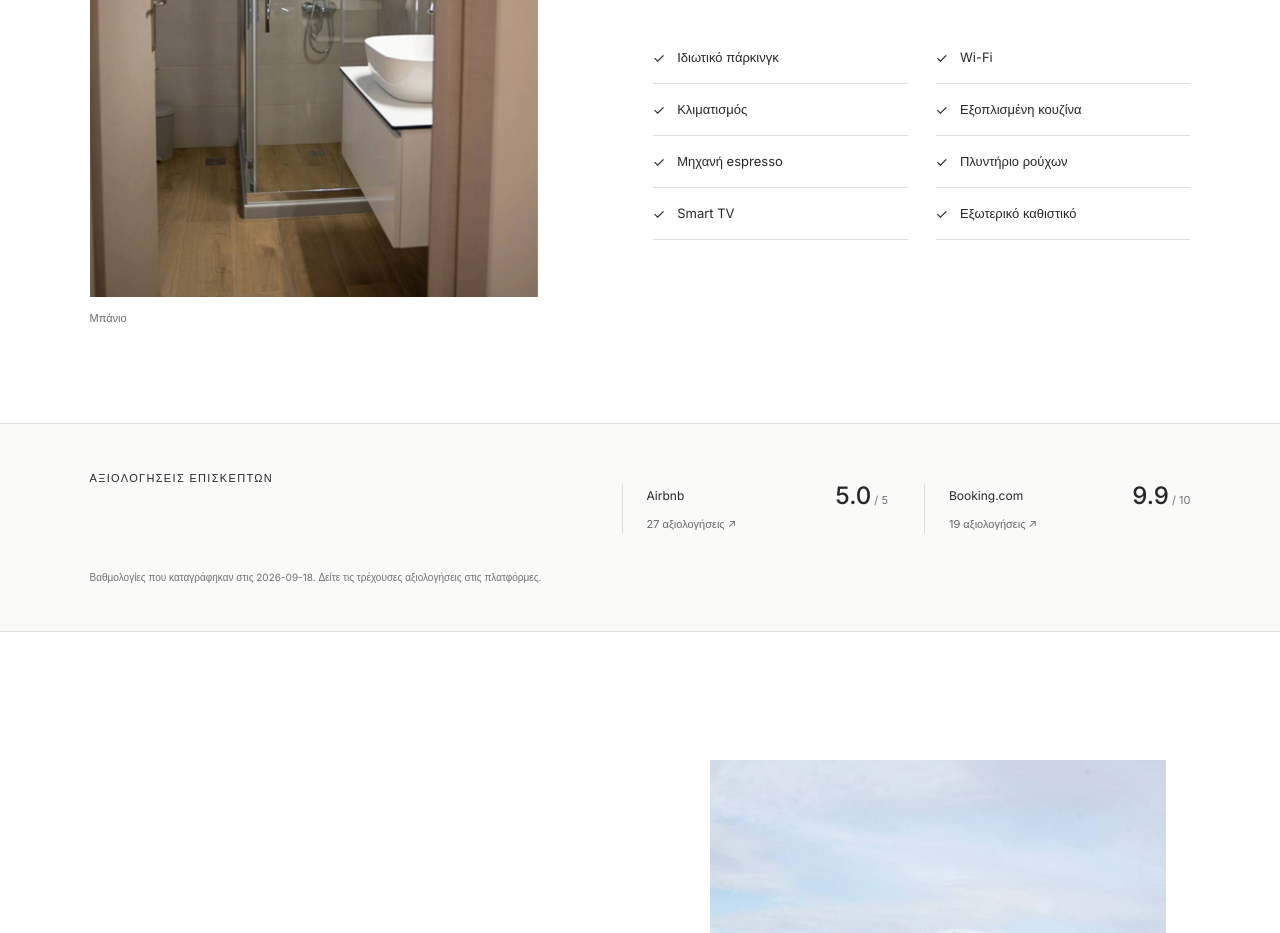
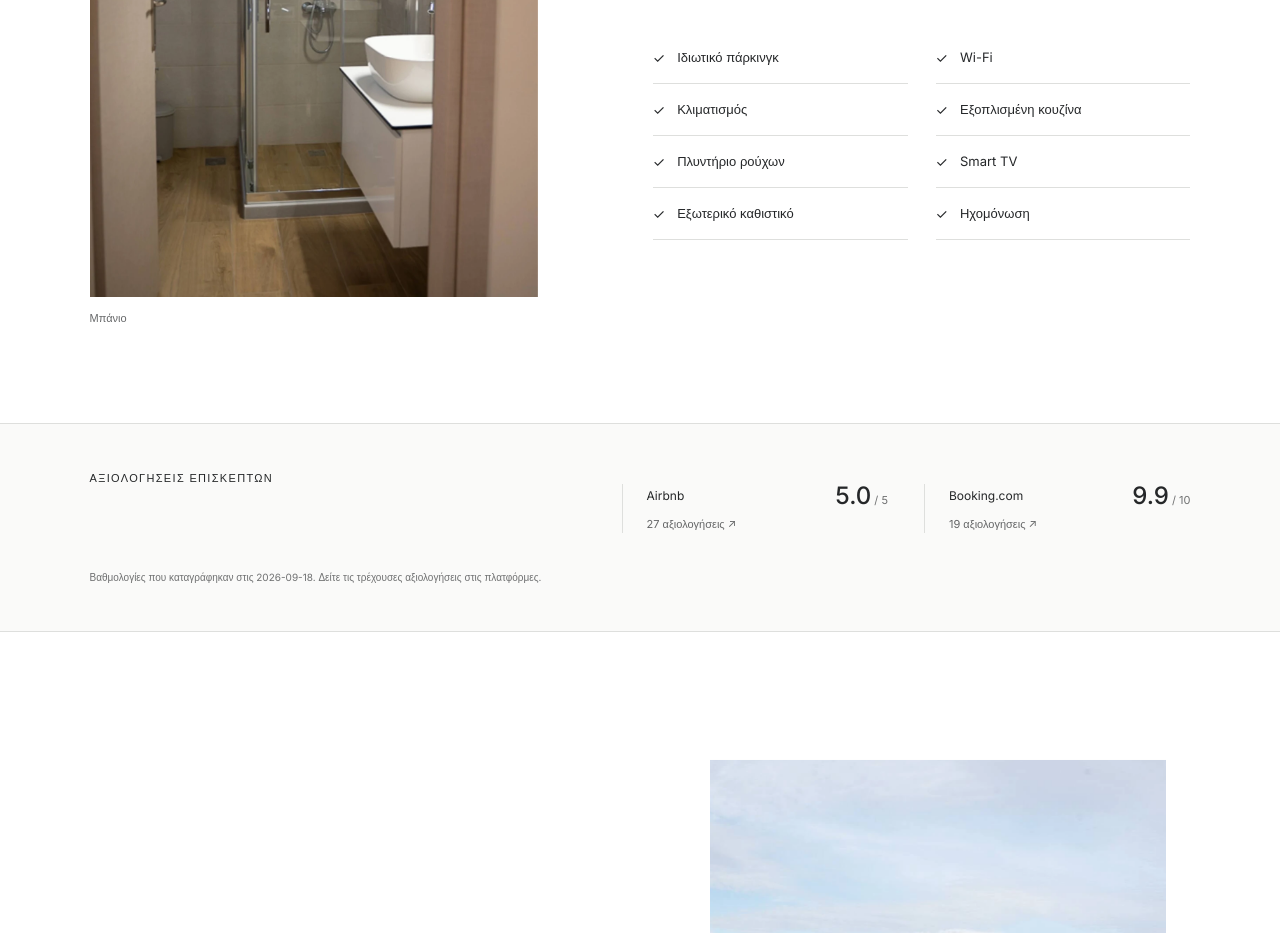
Before and after one commit to Steliosgeox/mastiha-luxury-suites, a Next.js app: page /el in a window 1280 px wide. Shown: the part 8240-9173 px from the top of the page. Built offline with nearby package versions, Linux system fonts and the light colour scheme; no server answers.

Commit message:
copy: keep coffee story unique and simplify amenity language

```diff
--- a/src/content/stay-copy.ts
+++ b/src/content/stay-copy.ts
@@ -6,7 +6,7 @@ const en = {
   roomsEyebrow: "The spaces", roomsTitle: "From morning light\nto lights out.", livingTitle: "A place to come together.", livingBody: "Coffee at the table. A quiet afternoon on the sofa. A living space to return to between days out on the island.", bedroomTitle: "Close the door on the day.", bedroomBody: "Two bedrooms, soft finishes and room to unpack. Take a closer look at each space before you arrive.",
   captions: { living: "Living room", master: "Main bedroom", second: "Second bedroom", bathroom: "Bathroom", terrace: "Terrace" },
   galleryEyebrow: "A closer look", galleryTitle: "Explore every space.", galleryBody: "The rooms, the terrace and the details. Open a photograph to browse the full collection.", galleryOpen: "Open the full gallery", galleryCount: "photographs", zoom: "Zoom in", zoomOut: "Zoom out", fullscreen: "Enter fullscreen", exitFullscreen: "Exit fullscreen", hideThumbs: "Hide thumbnails", showThumbs: "Show thumbnails",
-  amenitiesEyebrow: "Part of the stay", amenitiesTitle: "The everyday,\ntaken care of.", amenitiesBody: "A kitchen for your own meals, coffee for the morning and the practical things that make a longer stay easier.", amenities: ["Private parking", "Wi-Fi", "Air conditioning", "Equipped kitchen", "Espresso machine", "Washing machine", "Smart TVs", "Outdoor seating"],
+  amenitiesEyebrow: "Part of the stay", amenitiesTitle: "The everyday,\ntaken care of.", amenitiesBody: "A kitchen for your own meals, coffee for the morning and the practical things that make a longer stay easier.", amenities: ["Private parking", "Wi-Fi", "Air conditioning", "Equipped kitchen", "Washing machine", "Smart TVs", "Outdoor seating", "Soundproof space"],
   outsideEyebrow: "Outside, a different pace", outsideTitle: "Take your coffee\noutside.", outsideBody: "A terrace for a slow start or a pause at the end of the day.",
   ratingsEyebrow: "Guest reviews", ratingsTitle: "Read it from our guests.", reviews: "reviews", ratingsNote: "Scores recorded {date}. See the booking platforms for current reviews.", readReviews: "Read reviews",
   locationEyebrow: "Vrontados, Chios", locationTitle: "The island starts\nat your doorstep.", locationBody: "The shoreline is approximately {distance} metres away. Plan your arrival using the map, and confirm the meeting point with your host.", maps: "Open Google Maps", directions: "Get directions", mapLoad: "Open the Google Map", mapNote: "Google loads only when you open the map. The pin is tied to the verified Google Place for Mastiha Luxury Suites.", mapTitle: "Mastiha Luxury Suites on Google Maps",
@@ -24,7 +24,7 @@ const el: StayCopy = {
   introEyebrow: "Ένα σπίτι, αποκλειστικά δικό σας", introTitle: "Χώρος για τη διαμονή\nπου σας ταιριάζει.", introBody: "Ένα ιδιωτικό σπίτι στον Βροντάδο, με δύο υπνοδωμάτια, καθιστικό και χώρο για τον δικό σας ρυθμό. Ανοίξτε τις πόρτες, φτιάξτε έναν καφέ και γνωρίστε τη Χίο χωρίς βιασύνη.", areaLabel: "ιδιωτικός χώρος", guestsLabel: "επισκέπτες", bedroomsLabel: "υπνοδωμάτια", photoAction: "Προβολή φωτογραφίας",
   roomsEyebrow: "Οι χώροι", roomsTitle: "Από το πρωινό φως\nμέχρι την ξεκούραση.", livingTitle: "Χώρος για να βρεθείτε μαζί.", livingBody: "Καφές στο τραπέζι. Ένα ήσυχο απόγευμα στον καναπέ. Ένας χώρος για να επιστρέφετε ανάμεσα στις εξορμήσεις στο νησί.", bedroomTitle: "Αφήστε τη μέρα απέξω.", bedroomBody: "Δύο υπνοδωμάτια και χώρος για να τακτοποιηθείτε. Δείτε κάθε δωμάτιο πριν από την άφιξή σας.", captions: { living: "Καθιστικό", master: "Κύριο υπνοδωμάτιο", second: "Δεύτερο υπνοδωμάτιο", bathroom: "Μπάνιο", terrace: "Βεράντα" },
   galleryEyebrow: "Μια πιο κοντινή ματιά", galleryTitle: "Γνωρίστε κάθε χώρο.", galleryBody: "Τα δωμάτια, η βεράντα και οι λεπτομέρειες. Ανοίξτε μια φωτογραφία για να δείτε ολόκληρη τη συλλογή.", galleryOpen: "Δείτε όλες τις φωτογραφίες", galleryCount: "φωτογραφίες", zoom: "Μεγέθυνση", zoomOut: "Σμίκρυνση", fullscreen: "Πλήρης οθόνη", exitFullscreen: "Έξοδος πλήρους οθόνης", hideThumbs: "Απόκρυψη μικρογραφιών", showThumbs: "Εμφάνιση μικρογραφιών",
-  amenitiesEyebrow: "Μέρος της διαμονής", amenitiesTitle: "Τα καθημερινά,\nφροντισμένα.", amenitiesBody: "Κουζίνα για τα γεύματά σας, καφές για το πρωί και όσα κάνουν μια μεγαλύτερη διαμονή ευκολότερη.", amenities: ["Ιδιωτικό πάρκινγκ", "Wi-Fi", "Κλιματισμός", "Εξοπλισμένη κουζίνα", "Μηχανή espresso", "Πλυντήριο ρούχων", "Smart TV", "Εξωτερικό καθιστικό"],
+  amenitiesEyebrow: "Μέρος της διαμονής", amenitiesTitle: "Τα καθημερινά,\nφροντισμένα.", amenitiesBody: "Κουζίνα για τα γεύματά σας, καφές για το πρωί και όσα κάνουν μια μεγαλύτερη διαμονή ευκολότερη.", amenities: ["Ιδιωτικό πάρκινγκ", "Wi-Fi", "Κλιματισμός", "Εξοπλισμένη κουζίνα", "Πλυντήριο ρούχων", "Smart TV", "Εξωτερικό καθιστικό", "Ηχομόνωση"],
   outsideEyebrow: "Έξω, ένας άλλος ρυθμός", outsideTitle: "Πάρτε τον καφέ σας\nστη βεράντα.", outsideBody: "Για ένα ήρεμο ξεκίνημα ή μια παύση στο τέλος της ημέρας.", ratingsEyebrow: "Αξιολογήσεις επισκεπτών", ratingsTitle: "Διαβάστε τις εμπειρίες τους.", reviews: "αξιολογήσεις", ratingsNote: "Βαθμολογίες που καταγράφηκαν στις {date}. Δείτε τις τρέχουσες αξιολογήσεις στις πλατφόρμες.", readReviews: "Δείτε τις αξιολογήσεις",
   locationEyebrow: "Βροντάδος, Χίος", locationTitle: "Το νησί ξεκινά\nστην πόρτα σας.", locationBody: "Η ακτή βρίσκεται περίπου {distance} μέτρα μακριά. Σχεδιάστε την άφιξή σας με τον χάρτη και επιβεβαιώστε το σημείο συνάντησης με τον οικοδεσπότη.", maps: "Άνοιγμα Google Maps", directions: "Οδηγίες διαδρομής", mapLoad: "Άνοιγμα Google Map", mapNote: "Η Google φορτώνεται μόνο όταν ανοίξετε τον χάρτη. Η καρφίτσα συνδέεται με το επαληθευμένο Google Place του Mastiha Luxury Suites.", mapTitle: "Mastiha Luxury Suites στο Google Maps",
   faqEyebrow: "Πριν από την άφιξη", faqTitle: "Μερικές χρήσιμες λεπτομέρειες.", faqs: [
@@ -40,7 +40,7 @@ const tr: StayCopy = {
   introEyebrow: "Tamamen size ait bir ev", introTitle: "Kendi ritminizde\nkonaklayın.", introBody: "Vrontados'ta iki yatak odası ve bir oturma odası bulunan özel bir ev. Kapıları açın, kahvenizi hazırlayın ve Sakız Adası'nı kendi ritminizde keşfedin.", areaLabel: "özel alan", guestsLabel: "misafir", bedroomsLabel: "yatak odası", photoAction: "Fotoğrafı görüntüle",
   roomsEyebrow: "Alanlar", roomsTitle: "Sabah ışığından\ngece huzuruna.", livingTitle: "Bir araya gelmek için.", livingBody: "Masada kahve, kanepede sakin bir öğleden sonra. Adadaki gezileriniz arasında dönebileceğiniz bir yaşam alanı.", bedroomTitle: "Günü geride bırakın.", bedroomBody: "İki yatak odası ve yerleşmek için alan. Gelmeden önce her odaya daha yakından bakın.", captions: { living: "Oturma odası", master: "Ana yatak odası", second: "İkinci yatak odası", bathroom: "Banyo", terrace: "Teras" },
   galleryEyebrow: "Daha yakından", galleryTitle: "Her alanı keşfedin.", galleryBody: "Odalar, teras ve ayrıntılar. Tüm koleksiyonu görmek için bir fotoğrafı açın.", galleryOpen: "Tüm fotoğrafları görüntüle", galleryCount: "fotoğraf", zoom: "Yakınlaştır", zoomOut: "Uzaklaştır", fullscreen: "Tam ekrana geç", exitFullscreen: "Tam ekrandan çık", hideThumbs: "Küçük resimleri gizle", showThumbs: "Küçük resimleri göster",
-  amenitiesEyebrow: "Konaklamaya dahil", amenitiesTitle: "Günlük ihtiyaçlar,\ndüşünülmüş.", amenitiesBody: "Yemekleriniz için mutfak, sabah kahvesi ve daha uzun bir konaklamayı kolaylaştıran ihtiyaçlar.", amenities: ["Özel otopark", "Wi-Fi", "Klima", "Donanımlı mutfak", "Espresso makinesi", "Çamaşır makinesi", "Smart TV", "Dış mekan oturma alanı"],
+  amenitiesEyebrow: "Konaklamaya dahil", amenitiesTitle: "Günlük ihtiyaçlar,\ndüşünülmüş.", amenitiesBody: "Yemekleriniz için mutfak, sabah kahvesi ve daha uzun bir konaklamayı kolaylaştıran ihtiyaçlar.", amenities: ["Özel otopark", "Wi-Fi", "Klima", "Donanımlı mutfak", "Çamaşır makinesi", "Smart TV", "Dış mekan oturma alanı", "Ses yalıtımı"],
   outsideEyebrow: "Dışarıda başka bir ritim", outsideTitle: "Kahvenizi\nterasa taşıyın.", outsideBody: "Güne sakin başlamak veya akşam bir mola vermek için.", ratingsEyebrow: "Misafir yorumları", ratingsTitle: "Misafirlerimizden okuyun.", reviews: "yorum", ratingsNote: "Puanlar {date} tarihinde kaydedildi. Güncel yorumlar için rezervasyon platformlarını ziyaret edin.", readReviews: "Yorumları okuyun",
   locationEyebrow: "Vrontados, Sakız Adası", locationTitle: "Ada kapınızın\nönünde başlar.", locationBody: "Sahil yaklaşık {distance} metre uzaklıktadır. Haritadan gelişinizi planlayın ve buluşma noktasını ev sahibinizle doğrulayın.", maps: "Google Maps'i aç", directions: "Yol tarifi", mapLoad: "Google haritasını aç", mapNote: "Google yalnızca haritayı açtığınızda yüklenir. İşaretçi, Mastiha Luxury Suites'in doğrulanmış Google Place kaydına bağlıdır.", mapTitle: "Google Maps'te Mastiha Luxury Suites",
   faqEyebrow: "Gelmeden önce", faqTitle: "Birkaç yararlı bilgi.", faqs: [
```
